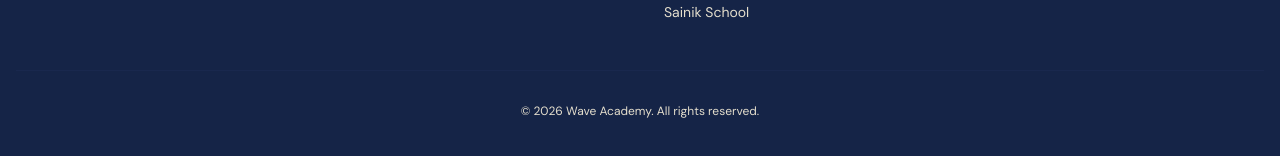
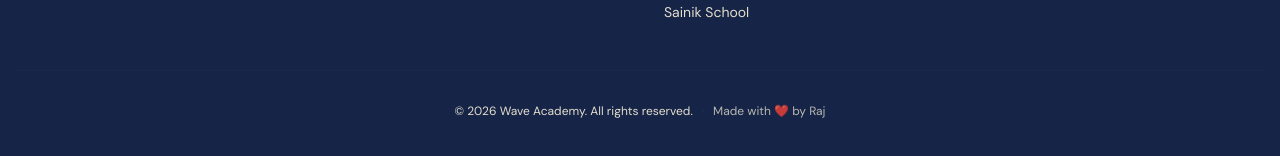
Before and after one commit to irajverma/Wave-Academy, a React (Vite) app: page /admin/login in a window 1280 px wide. Shown: the part 1014-1170 px from the top of the page. Built offline with nearby package versions, Linux system fonts and the light colour scheme; no server answers; the database is empty; the HTML template or start-up script is replaced by a standard one.

Commit message:
UI: Add personalized attribution to footers

```diff
--- a/src/components/Footer.tsx
+++ b/src/components/Footer.tsx
@@ -70,8 +70,10 @@ export const Footer = () => (
         </div>
       </div>
 
-      <div className="mt-12 pt-8 border-t border-navy-light/30 text-center text-xs">
-        © {new Date().getFullYear()} Wave Academy. All rights reserved.
+      <div className="mt-12 pt-8 border-t border-navy-light/30 text-center text-xs flex flex-col sm:flex-row justify-center items-center gap-2">
+        <span>© {new Date().getFullYear()} Wave Academy. All rights reserved.</span>
+        <span className="hidden sm:inline text-navy-light/40">•</span>
+        <span className="opacity-80">Made with ❤️ by Raj</span>
       </div>
     </div>
   </footer>
--- a/src/pages/admin/AdminLayout.tsx
+++ b/src/pages/admin/AdminLayout.tsx
@@ -109,6 +109,9 @@ export default function AdminLayout() {
 
         <main className="flex-1 p-3 sm:p-4 lg:p-8 overflow-y-auto">
           <Outlet />
+          <div className="mt-12 pt-6 border-t border-border/50 text-center text-[10px] text-muted-foreground/50 italic">
+            Made with ❤️ by Raj
+          </div>
         </main>
       </div>
     </div>
```
